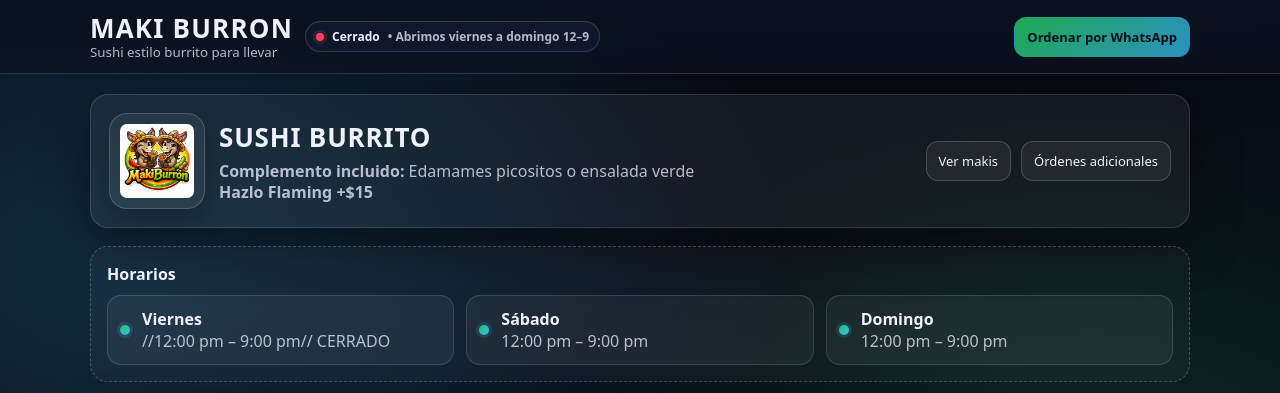
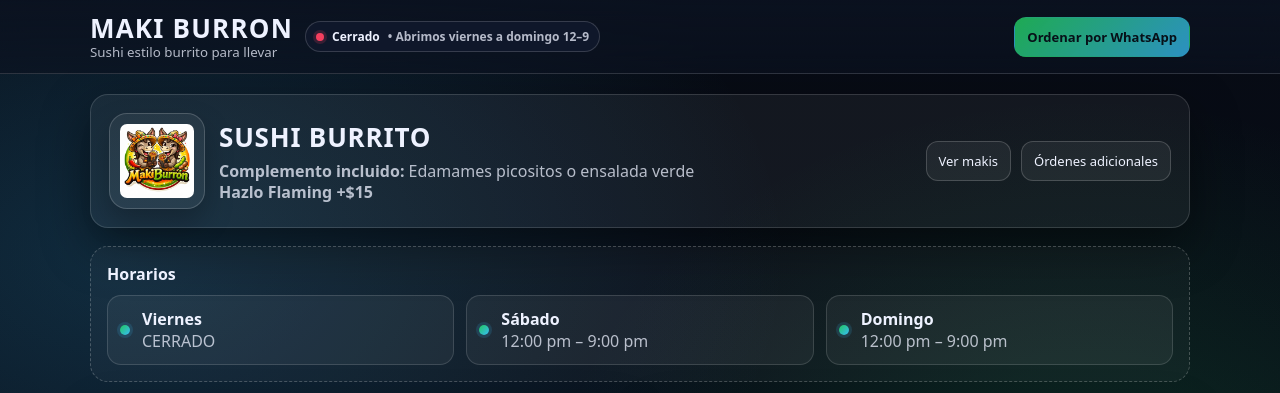
Before and after one commit to camber-makiburron/makiburron, a plain HTML site: page index.html in a window 1280 px wide. Shown: the top 393 px of the page. Drawn offline with Linux system fonts and the light colour scheme; grey boxes are pictures that could not be loaded.

Commit message:
Update index.html

```diff
--- a/index.html
+++ b/index.html
@@ -428,7 +428,7 @@
       <div class="hours">
         <div class="hour-item">
           <span class="hour-dot" aria-hidden="true"></span>
-          <div><div class="hour-day">Viernes</div><div class="hour-time"> //12:00 pm – 9:00 pm// CERRADO</div></div>
+          <div><div class="hour-day">Viernes</div><div class="hour-time">CERRADO</div></div>
         </div>
         <div class="hour-item">
           <span class="hour-dot" aria-hidden="true"></span>
```
